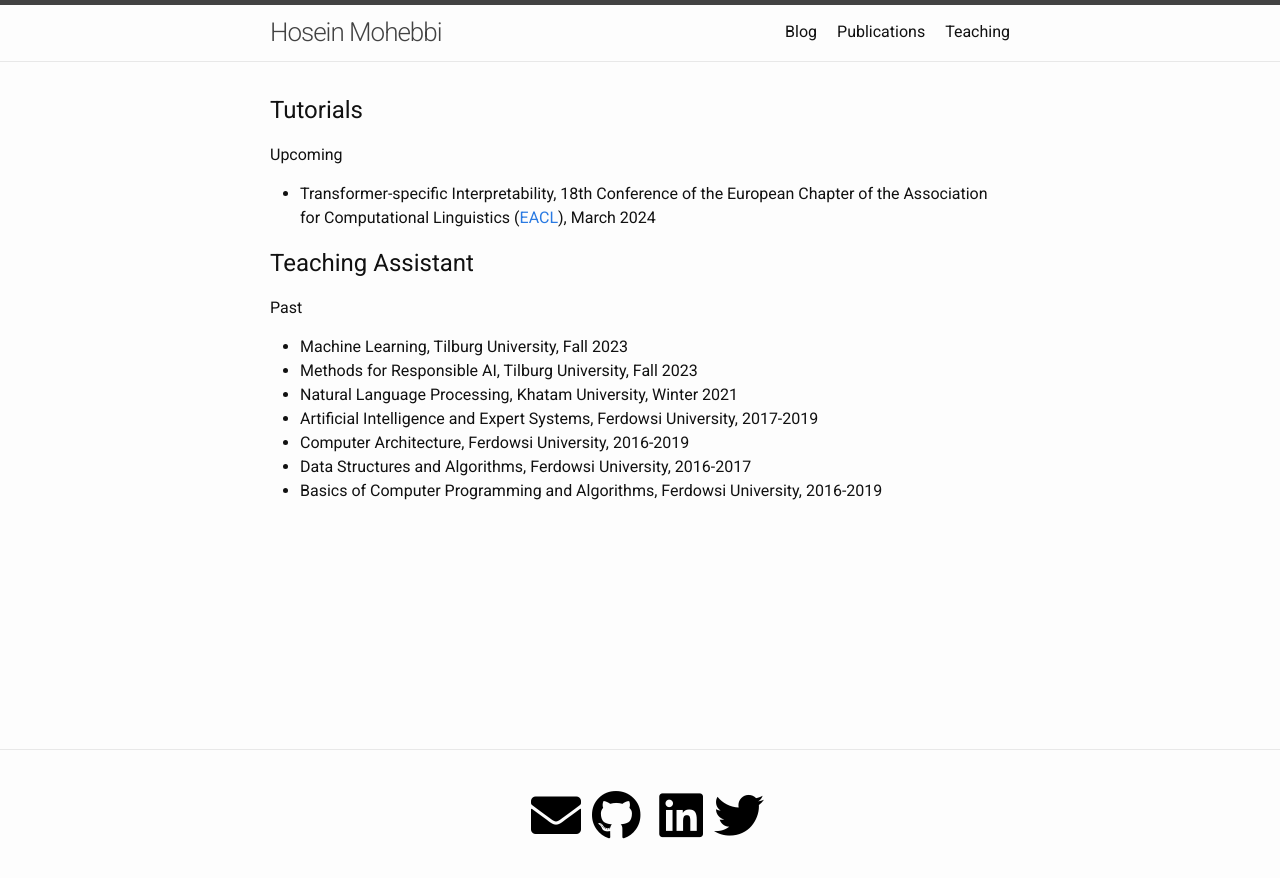
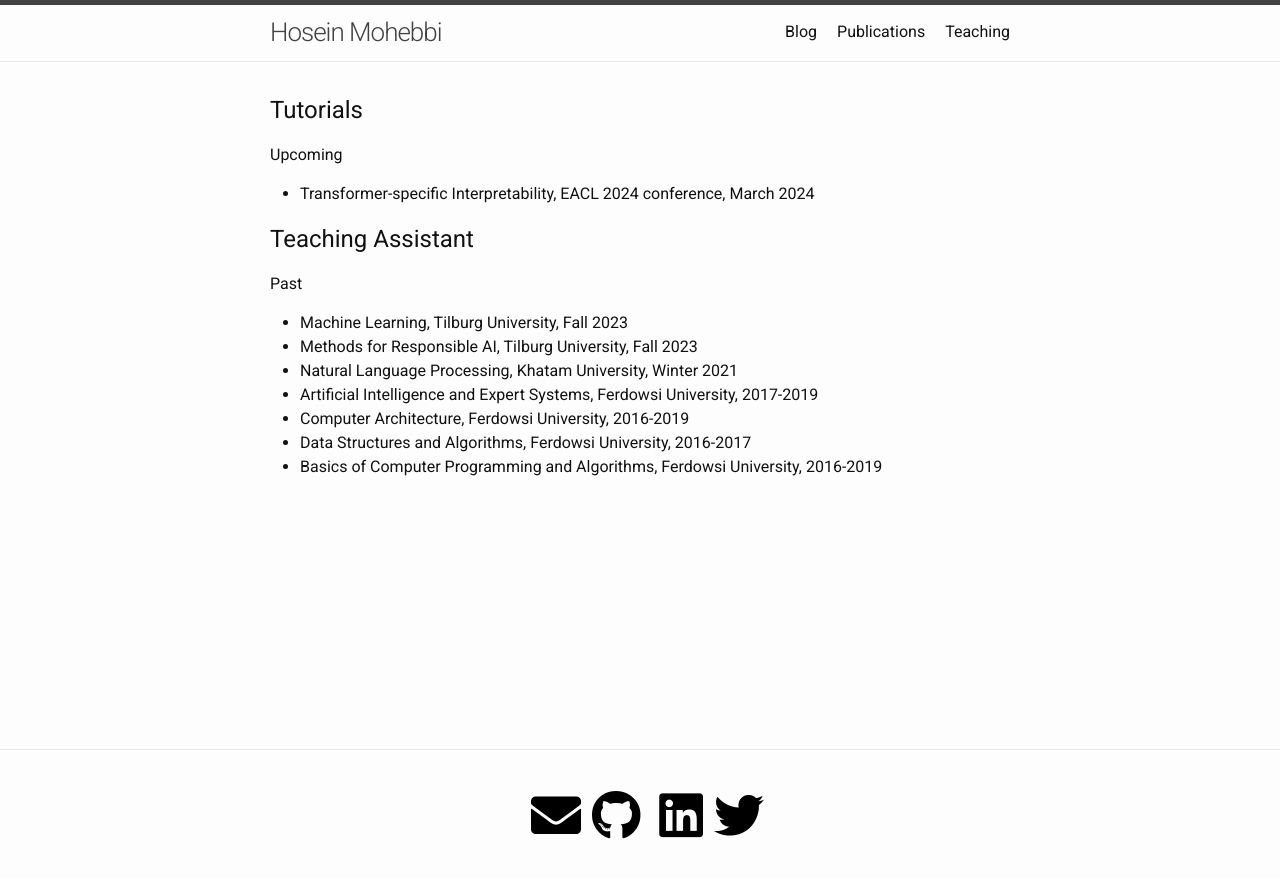
Before and after one commit to hmohebbi/hmohebbi.github.io, a Jekyll site: the page built from teaching.md, in a window 1280 px wide. Shown: the top 878 px of the page. Built offline with Jekyll 4.4.1, drawn with Linux system fonts in a browser that asks for light colours; a style sheet for code colours, icons or effects is not loaded.

Commit message:
Update teaching.md

```diff
--- a/teaching.md
+++ b/teaching.md
@@ -7,7 +7,7 @@ permalink: /teaching/
 
 ## Tutorials
 Upcoming
-* Transformer-specific Interpretability, 18th Conference of the European Chapter of the Association for Computational Linguistics ([EACL](https://2024.eacl.org/program/tutorials/)), March 2024
+* Transformer-specific Interpretability, EACL 2024 conference, March 2024
 
 
 ## Teaching Assistant
```
